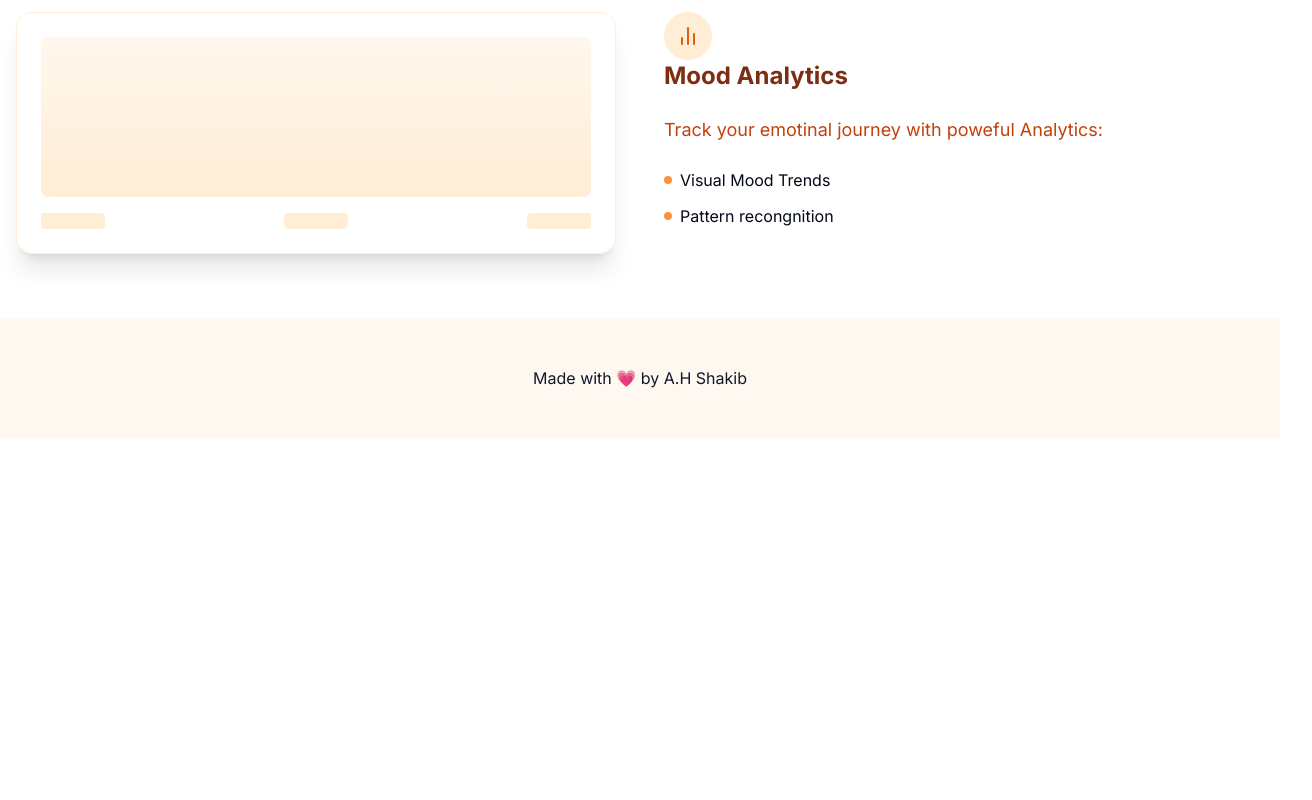
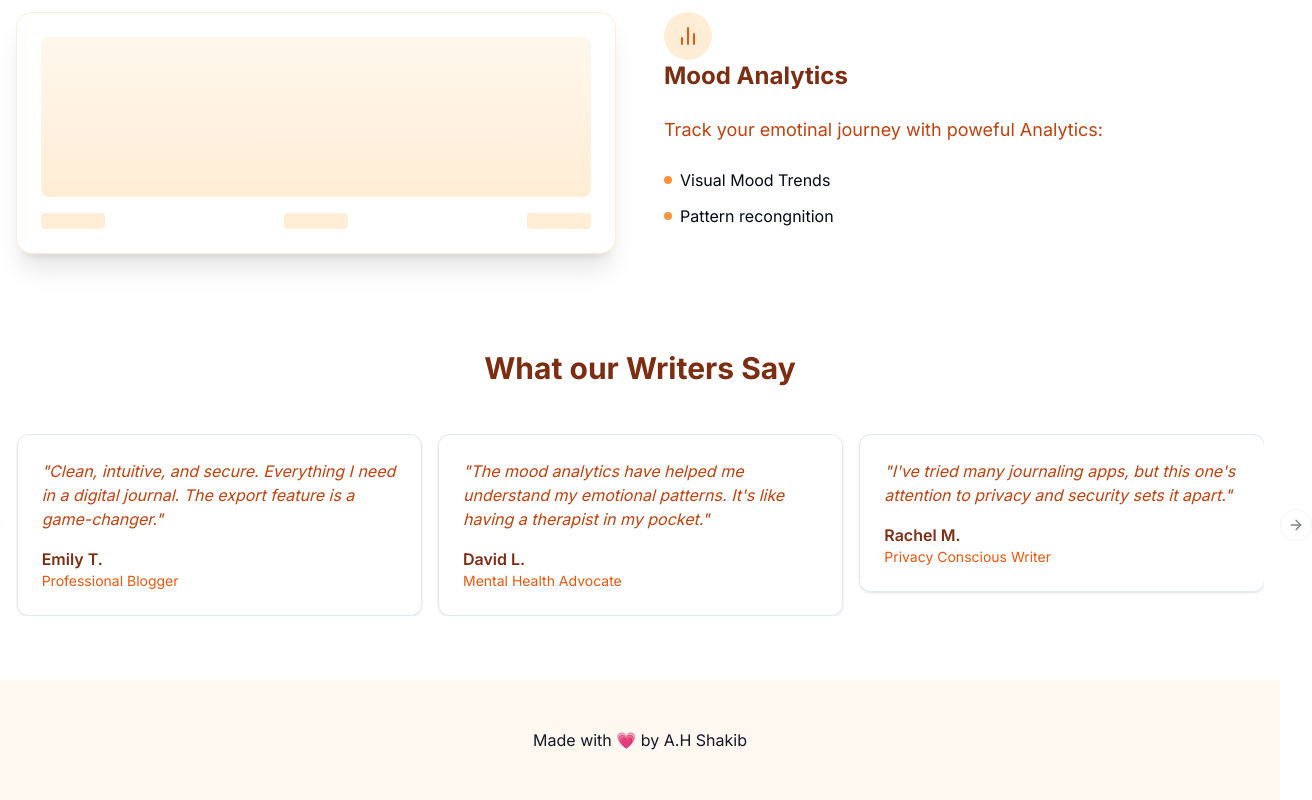
Before and after one commit to Alomgir-HasanShakib/Reflect, a Next.js app: page / in a window 1280 px wide. Shown: the part 1431-2231 px from the top of the page, 1312 px wide, since content can reach past the window. Before the commit the page ends 1869 px from the top, so only its background shows below. Built offline with nearby package versions, Linux system fonts and the light colour scheme; no server answers.

Commit message:
completed testimonial section

```diff
--- a/app/page.js
+++ b/app/page.js
@@ -1,3 +1,4 @@
+import TestimonialCarousel from "@/components/testimonialCarousel";
 import { Button } from "@/components/ui/button";
 import { Card, CardContent } from "@/components/ui/card";
 import { Skeleton } from "@/components/ui/skeleton";
@@ -182,6 +183,13 @@ export default function Home() {
             </div>
           </div>
         </div>
+        {/* ********************************************feature section end ********************************************** */}
+
+        {/* ********************************************Testomonial section Start ********************************************** */}
+
+        <TestimonialCarousel />
+
+        {/* ********************************************Testomonial section end ********************************************** */}
       </div>
     </>
   );
--- /dev/null
+++ b/components/testimonialCarousel.jsx
@@ -0,0 +1,60 @@
+"use client";
+
+import Autoplay from "embla-carousel-autoplay";
+import {
+  Carousel,
+  CarouselContent,
+  CarouselItem,
+  CarouselNext,
+  CarouselPrevious,
+} from "./ui/carousel";
+import testimonials from "@/data/testimonials";
+import { Card, CardContent } from "./ui/card";
+
+const TestimonialCarousel = () => {
+  return (
+    <div className="mt-24">
+      <h2 className="text-3xl font-bold text-center text-orange-900 mb-12">
+        What our Writers Say
+      </h2>
+      <Carousel
+        plugins={[
+          Autoplay({
+            delay: 2000,
+          }),
+        ]}
+      >
+        <CarouselContent>
+          {testimonials.map((testimonial) => (
+            <CarouselItem
+              key={testimonial.text}
+              className="md:basis-1/2 lg:basis-1/3"
+            >
+              <Card className="bg-white/80 backdrop-blur-sm">
+                <CardContent className="p-6">
+                  <blockquote className="space-y-4">
+                    <p className="text-orange-700 italic">
+                      "{testimonial.text}"
+                    </p>
+                    <footer>
+                      <div className="font-semibold text-orange-900">
+                        {testimonial.author}
+                      </div>
+                      <div className="text-sm text-orange-600">
+                        {testimonial.role}
+                      </div>
+                    </footer>
+                  </blockquote>
+                </CardContent>
+              </Card>
+            </CarouselItem>
+          ))}
+        </CarouselContent>
+        <CarouselPrevious />
+        <CarouselNext />
+      </Carousel>
+    </div>
+  );
+};
+
+export default TestimonialCarousel;
--- /dev/null
+++ b/data/testimonials.json
@@ -0,0 +1,27 @@
+[
+    {
+      "text": "This journal has become an essential part of my daily routine. The mood tracking feature is incredibly insightful.",
+      "author": "Sarah K.",
+      "role": "Daily Writer"
+    },
+    {
+      "text": "The daily prompts have helped me overcome writer's block countless times. Absolutely love this platform!",
+      "author": "Michael R.",
+      "role": "Creative Writer"
+    },
+    {
+      "text": "Clean, intuitive, and secure. Everything I need in a digital journal. The export feature is a game-changer.",
+      "author": "Emily T.",
+      "role": "Professional Blogger"
+    },
+    {
+      "text": "The mood analytics have helped me understand my emotional patterns. It's like having a therapist in my pocket.",
+      "author": "David L.",
+      "role": "Mental Health Advocate"
+    },
+    {
+      "text": "I've tried many journaling apps, but this one's attention to privacy and security sets it apart.",
+      "author": "Rachel M.",
+      "role": "Privacy Conscious Writer"
+    }
+  ]
--- a/package.json
+++ b/package.json
@@ -19,6 +19,7 @@
     "class-variance-authority": "^0.7.1",
     "clsx": "^2.1.1",
     "date-fns": "^4.1.0",
+    "embla-carousel-autoplay": "^8.5.1",
     "embla-carousel-react": "^8.5.1",
     "lucide-react": "^0.468.0",
     "next": "15.1.0",
```
Also changed, not shown: 1 other file (tests, documents, lock files or other folders).
